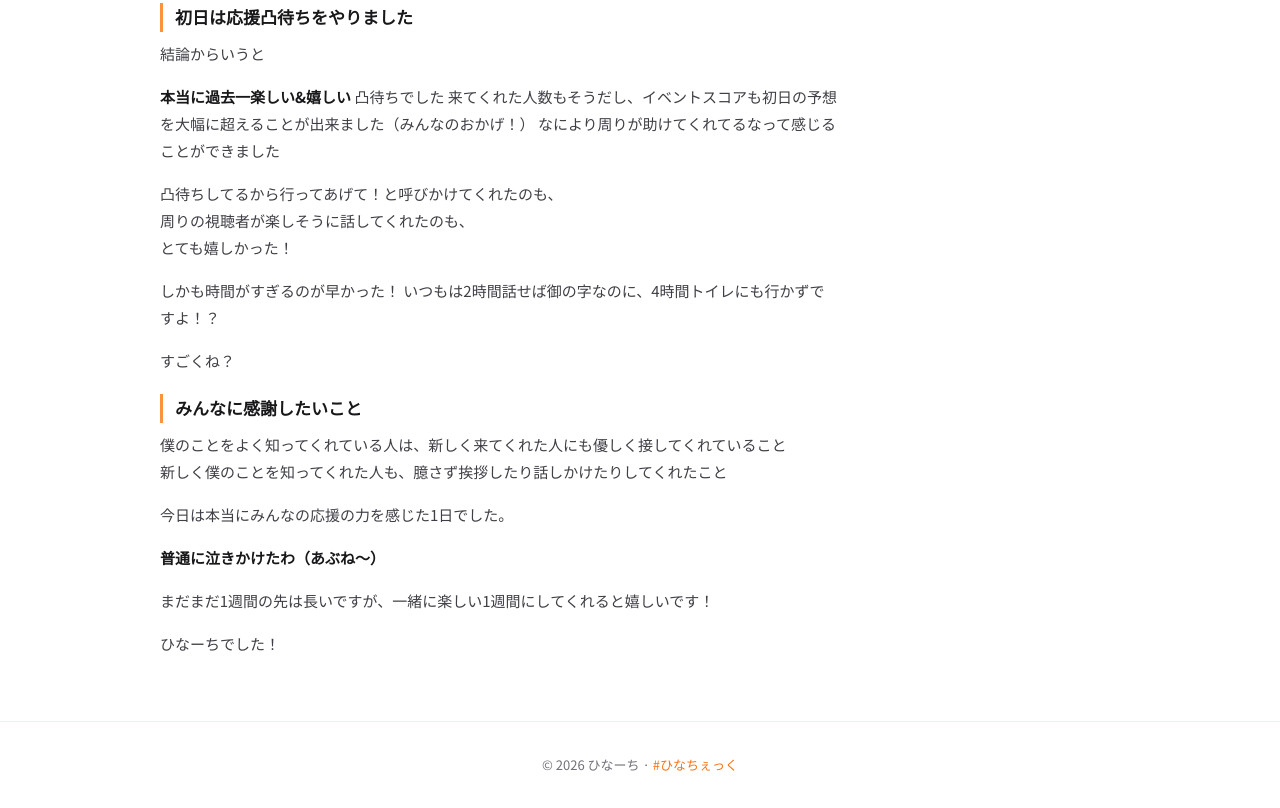
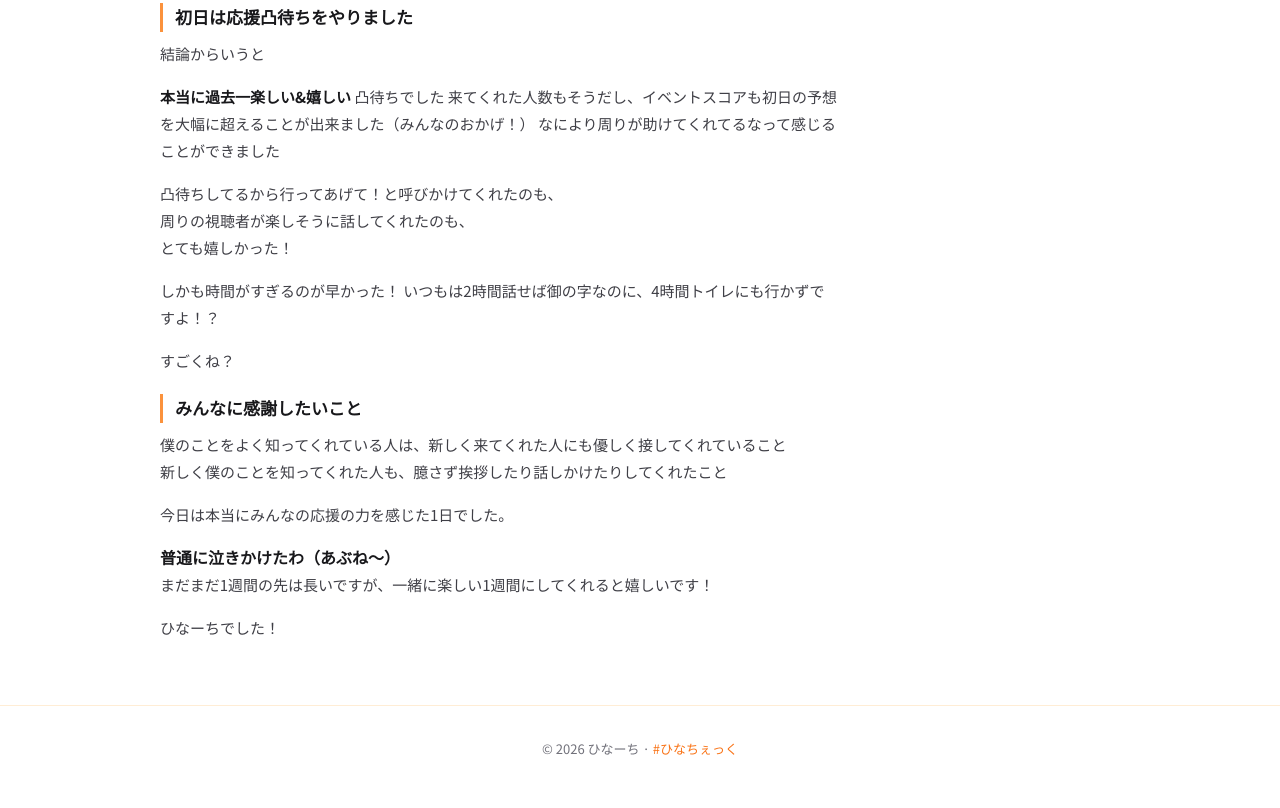
Before and after one commit to meme0524/hina-chi, an Astro site: page /blog/p/2026-11-17 in a window 1280 px wide. Shown: the part 525-1333 px from the top of the page. Built offline with nearby package versions, Linux system fonts and the light colour scheme; Astro itself is replaced by a stand-in of ours.

```diff
--- a/src/content/blog/2026-11-17.md
+++ b/src/content/blog/2026-11-17.md
@@ -38,7 +38,7 @@ desc: "イベント初日"
 
 今日は本当にみんなの応援の力を感じた1日でした。
 
-**普通に泣きかけたわ（あぶね～）**
+#### **普通に泣きかけたわ（あぶね～）**
 
 まだまだ1週間の先は長いですが、一緒に楽しい1週間にしてくれると嬉しいです！
 
```
